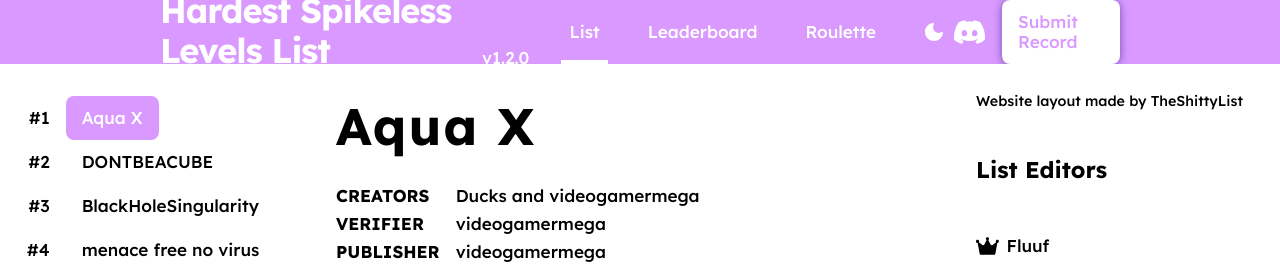
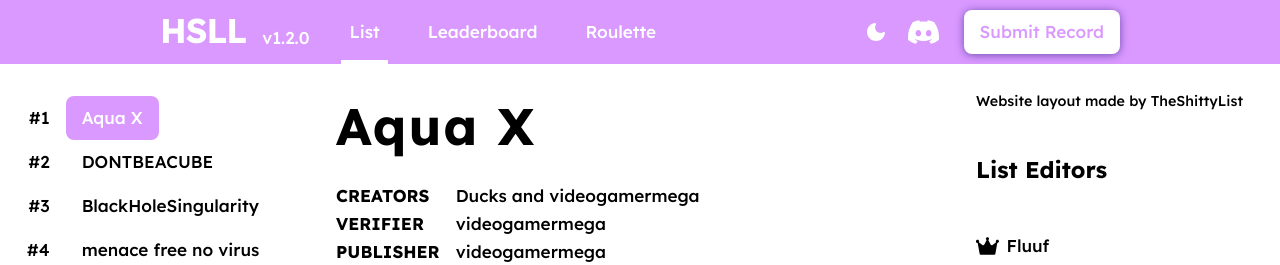
Before and after one commit to verseorvoid/verseorvoid.github.io, a plain HTML site: page index.html in a window 1280 px wide. Shown: the top 265 px of the page. Drawn offline with nearby package versions, Linux system fonts and the light colour scheme.

Commit message:
Update index.html

```diff
--- a/index.html
+++ b/index.html
@@ -37,7 +37,7 @@
     <body id="app">
         <header :class="{ dark: store.dark }">
             <div class="logo">
-                <h2>Hardest Spikeless Levels List</h2>
+                <h2>HSLL</h2>
                 <p>v1.2.0</p>
             </div>
             <nav class="nav">
```
